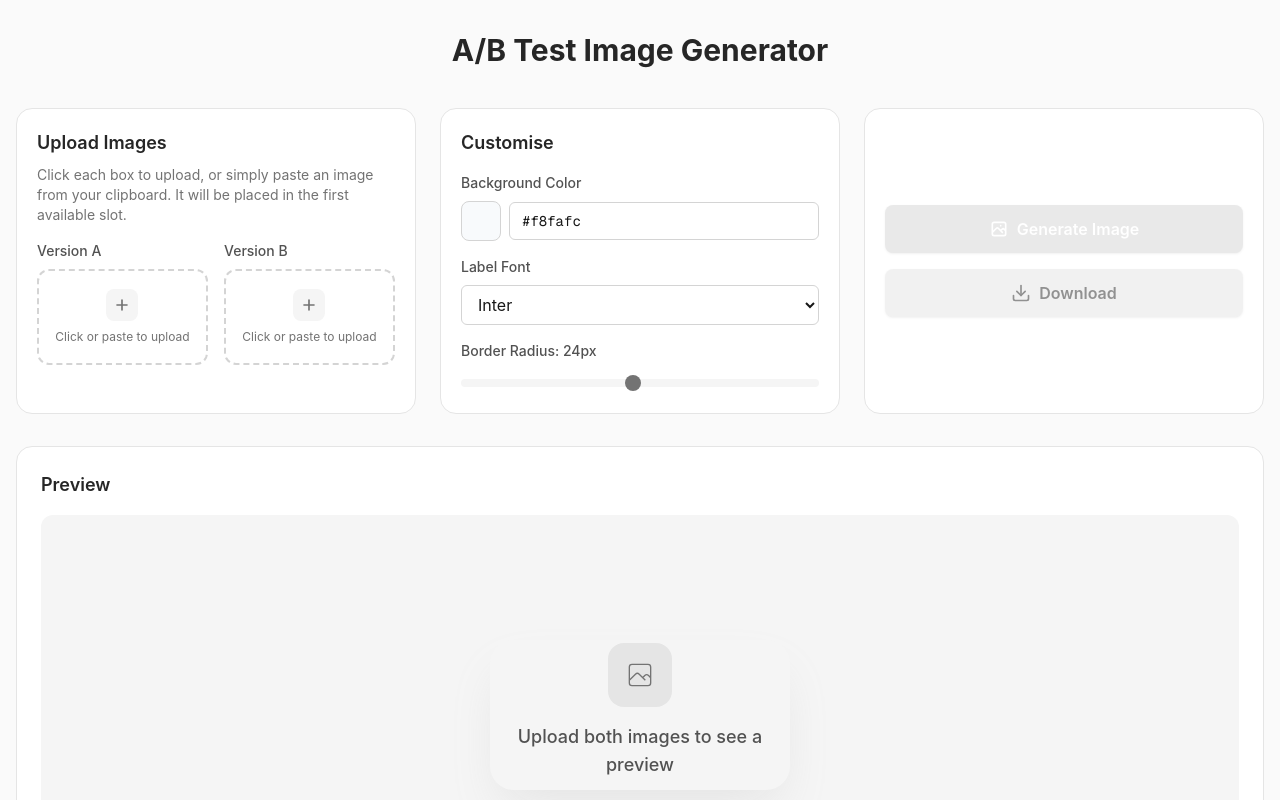
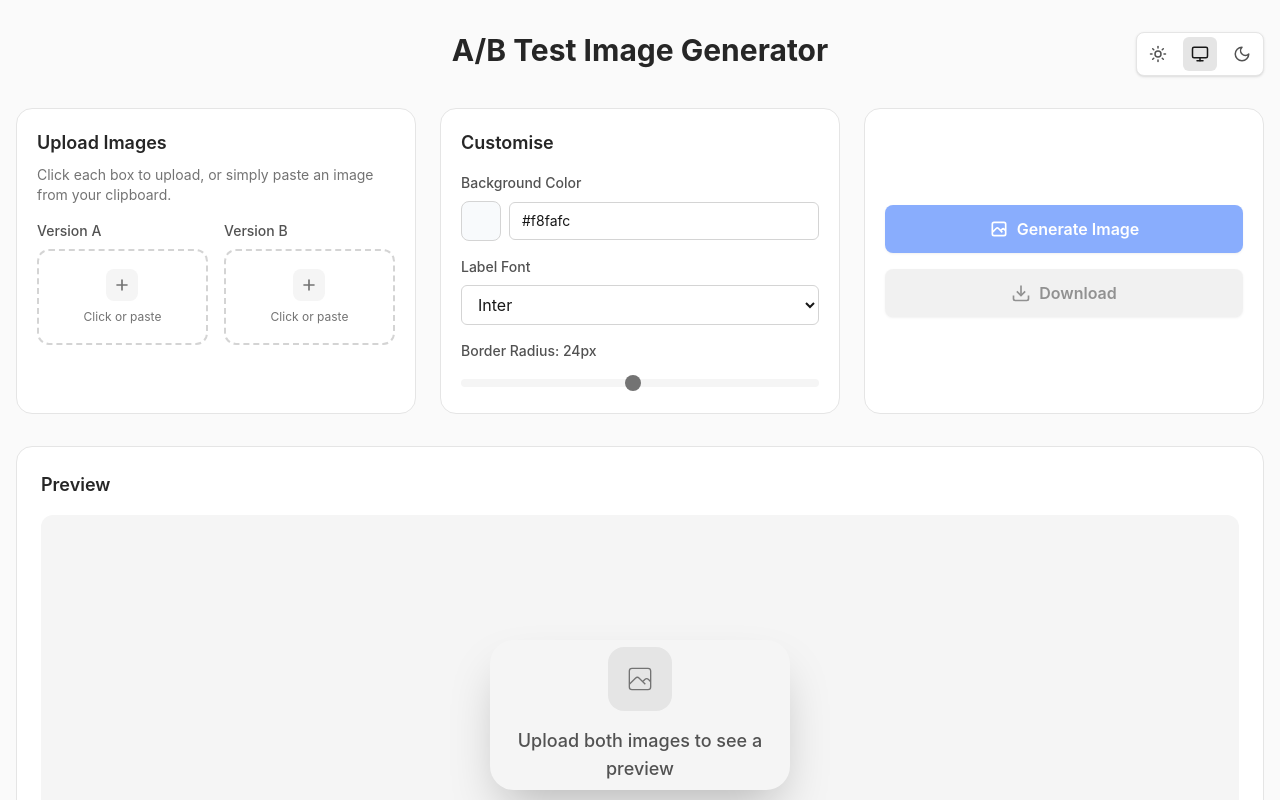
Before and after one commit to hanzalahwaheed/ab-img-gen, a Next.js app: page / in a window 1280 px wide. Shown: the top 800 px of the page. Built offline with nearby package versions, Linux system fonts and the light colour scheme.

Commit message:
Add light/dark mode toggle with system preference support - Added three-way theme toggle (light, system, dark) - Automatically detects and follows system theme preferences - Smooth transitions between themes - Resolves issue #3

```diff
--- a/src/app/page.tsx
+++ b/src/app/page.tsx
@@ -9,7 +9,52 @@ export default function ABImageGenerator() {
   const [labelFont, setLabelFont] = useState("Inter");
   const [borderRadius, setBorderRadius] = useState(24);
   const [generated, setGenerated] = useState(false);
+  const [theme, setTheme] = useState<"light" | "dark" | "system">("system");
+  const [mounted, setMounted] = useState(false);
   const canvasRef = useRef<HTMLCanvasElement>(null);
+
+  // Mark component as mounted
+  useEffect(() => {
+    setMounted(true);
+  }, []);
+
+  // Handle theme changes
+  useEffect(() => {
+    if (!mounted) return;
+
+    const root = document.documentElement;
+
+    const applyTheme = (currentTheme: "light" | "dark" | "system") => {
+      let effectiveTheme: "light" | "dark" = "light";
+
+      if (currentTheme === "system") {
+        effectiveTheme = window.matchMedia("(prefers-color-scheme: dark)").matches ? "dark" : "light";
+      } else {
+        effectiveTheme = currentTheme;
+      }
+
+      console.log("Applying theme:", currentTheme, "->", effectiveTheme); // Debug log
+
+      if (effectiveTheme === "dark") {
+        root.classList.add("dark");
+      } else {
+        root.classList.remove("dark");
+      }
+    };
+
+    applyTheme(theme);
+
+    // Listen for system theme changes
+    const mediaQuery = window.matchMedia("(prefers-color-scheme: dark)");
+    const handleChange = () => {
+      if (theme === "system") {
+        applyTheme("system");
+      }
+    };
+
+    mediaQuery.addEventListener("change", handleChange);
+    return () => mediaQuery.removeEventListener("change", handleChange);
+  }, [theme, mounted]);
 
   const handleImageFile = (file: File, side: "left" | "right") => {
     const url = URL.createObjectURL(file);
@@ -39,21 +84,19 @@ export default function ABImageGenerator() {
         if (items[i].type.indexOf("image") !== -1) {
           const file = items[i].getAsFile();
           if (file) {
-            // If left image is empty, paste there. Otherwise, paste to right.
             const side = !leftImage ? "left" : "right";
             handleImageFile(file, side);
-            break; // Handle only the first image
+            break;
           }
         }
       }
     };
 
     window.addEventListener("paste", handlePaste);
-
     return () => {
       window.removeEventListener("paste", handlePaste);
     };
-  }, [leftImage, rightImage]); // Rerun if images change to correctly determine side
+  }, [leftImage, rightImage]);
 
   const generateImage = async () => {
     if (!leftImage || !rightImage || !canvasRef.current) return;
@@ -73,7 +116,6 @@ export default function ABImageGenerator() {
       new Promise((res) => (imgB.onload = res)),
     ]);
 
-    // ---- SETTINGS ----
     const MAX_HEIGHT = 800;
     const PADDING = 40;
     const LABEL_STRIP_HEIGHT = 100;
@@ -96,19 +138,13 @@ export default function ABImageGenerator() {
     canvas.width = totalWidth;
     canvas.height = totalHeight;
 
-    // Clip canvas to rounded rectangle
     ctx.save();
     ctx.beginPath();
     ctx.moveTo(BORDER_RADIUS, 0);
     ctx.lineTo(totalWidth - BORDER_RADIUS, 0);
     ctx.quadraticCurveTo(totalWidth, 0, totalWidth, BORDER_RADIUS);
     ctx.lineTo(totalWidth, totalHeight - BORDER_RADIUS);
-    ctx.quadraticCurveTo(
-      totalWidth,
-      totalHeight,
-      totalWidth - BORDER_RADIUS,
-      totalHeight
-    );
+    ctx.quadraticCurveTo(totalWidth, totalHeight, totalWidth - BORDER_RADIUS, totalHeight);
     ctx.lineTo(BORDER_RADIUS, totalHeight);
     ctx.quadraticCurveTo(0, totalHeight, 0, totalHeight - BORDER_RADIUS);
     ctx.lineTo(0, BORDER_RADIUS);
@@ -116,39 +152,22 @@ export default function ABImageGenerator() {
     ctx.closePath();
     ctx.clip();
 
-    // Fill only the clipped area with neutral
     ctx.fillStyle = BG_COLOR;
     ctx.fillRect(0, 0, totalWidth, totalHeight);
 
-    // Draw images
     const offsetAY = PADDING + (contentHeight - newHeightA) / 2;
     const offsetBY = PADDING + (contentHeight - newHeightB) / 2;
 
     ctx.drawImage(imgA, PADDING, offsetAY, newWidthA, newHeightA);
-    ctx.drawImage(
-      imgB,
-      PADDING * 2 + newWidthA,
-      offsetBY,
-      newWidthB,
-      newHeightB
-    );
+    ctx.drawImage(imgB, PADDING * 2 + newWidthA, offsetBY, newWidthB, newHeightB);
 
-    // Draw labels
     ctx.fillStyle = "#000000";
     ctx.font = `bold 48px ${labelFont}, sans-serif`;
     ctx.textAlign = "center";
     ctx.textBaseline = "middle";
 
-    ctx.fillText(
-      "A",
-      PADDING + newWidthA / 2,
-      contentHeight + PADDING * 2 + LABEL_STRIP_HEIGHT / 2
-    );
-    ctx.fillText(
-      "B",
-      PADDING * 2 + newWidthA + newWidthB / 2,
-      contentHeight + PADDING * 2 + LABEL_STRIP_HEIGHT / 2
-    );
+    ctx.fillText("A", PADDING + newWidthA / 2, contentHeight + PADDING * 2 + LABEL_STRIP_HEIGHT / 2);
+    ctx.fillText("B", PADDING * 2 + newWidthA + newWidthB / 2, contentHeight + PADDING * 2 + LABEL_STRIP_HEIGHT / 2);
 
     ctx.restore();
     setGenerated(true);
@@ -175,24 +194,89 @@ export default function ABImageGenerator() {
   ];
 
   return (
-    <div className="min-h-screen bg-neutral-50 dark:bg-neutral-950">
+    <div className="min-h-screen bg-neutral-50 dark:bg-neutral-950 transition-colors duration-200">
       <div className="container mx-auto px-4 py-8">
-        <header className="text-center mb-10">
+        <header className="text-center mb-10 relative">
           <h1 className="text-3xl font-bold text-neutral-800 dark:text-neutral-200">
             A/B Test Image Generator
           </h1>
+          <div className="absolute top-0 right-0">
+            <div className="flex items-center gap-2 bg-white dark:bg-neutral-900 rounded-lg border border-neutral-200 dark:border-neutral-800 p-1 shadow-sm">
+              <button
+                onClick={() => {
+                  console.log("Setting theme to light");
+                  setTheme("light");
+                }}
+                className={`p-2 rounded-md transition-all ${
+                  theme === "light"
+                    ? "bg-neutral-200 dark:bg-neutral-700 text-neutral-900 dark:text-neutral-100"
+                    : "text-neutral-600 dark:text-neutral-400 hover:bg-neutral-100 dark:hover:bg-neutral-800"
+                }`}
+                title="Light mode"
+                type="button"
+              >
+                <svg xmlns="http://www.w3.org/2000/svg" width="18" height="18" viewBox="0 0 24 24" fill="none" stroke="currentColor" strokeWidth="2" strokeLinecap="round" strokeLinejoin="round">
+                  <circle cx="12" cy="12" r="4" />
+                  <path d="M12 2v2" />
+                  <path d="M12 20v2" />
+                  <path d="m4.93 4.93 1.41 1.41" />
+                  <path d="m17.66 17.66 1.41 1.41" />
+                  <path d="M2 12h2" />
+                  <path d="M20 12h2" />
+                  <path d="m6.34 17.66-1.41 1.41" />
+                  <path d="m19.07 4.93-1.41 1.41" />
+                </svg>
+              </button>
+
+              <button
+                onClick={() => {
+                  console.log("Setting theme to system");
+                  setTheme("system");
+                }}
+                className={`p-2 rounded-md transition-all ${
+                  theme === "system"
+                    ? "bg-neutral-200 dark:bg-neutral-700 text-neutral-900 dark:text-neutral-100"
+                    : "text-neutral-600 dark:text-neutral-400 hover:bg-neutral-100 dark:hover:bg-neutral-800"
+                }`}
+                title="System preference"
+                type="button"
+              >
+                <svg xmlns="http://www.w3.org/2000/svg" width="18" height="18" viewBox="0 0 24 24" fill="none" stroke="currentColor" strokeWidth="2" strokeLinecap="round" strokeLinejoin="round">
+                  <rect x="2" y="3" width="20" height="14" rx="2" />
+                  <path d="M8 21h8" />
+                  <path d="M12 17v4" />
+                </svg>
+              </button>
+
+              <button
+                onClick={() => {
+                  console.log("Setting theme to dark");
+                  setTheme("dark");
+                }}
+                className={`p-2 rounded-md transition-all ${
+                  theme === "dark"
+                    ? "bg-neutral-200 dark:bg-neutral-700 text-neutral-900 dark:text-neutral-100"
+                    : "text-neutral-600 dark:text-neutral-400 hover:bg-neutral-100 dark:hover:bg-neutral-800"
+                }`}
+                title="Dark mode"
+                type="button"
+              >
+                <svg xmlns="http://www.w3.org/2000/svg" width="18" height="18" viewBox="0 0 24 24" fill="none" stroke="currentColor" strokeWidth="2" strokeLinecap="round" strokeLinejoin="round">
+                  <path d="M12 3a6 6 0 0 0 9 9 9 9 0 1 1-9-9Z" />
+                </svg>
+              </button>
+            </div>
+          </div>
         </header>
 
         <main className="flex flex-col gap-8">
           <div className="grid grid-cols-1 md:grid-cols-3 gap-6">
-            {/* Col 1: Upload Images */}
-            <div className="bg-white dark:bg-neutral-900 rounded-2xl border border-neutral-200 dark:border-neutral-800 p-5">
+            <div className="bg-white dark:bg-neutral-900 rounded-2xl border border-neutral-200 dark:border-neutral-800 p-5 transition-colors">
               <h2 className="text-lg font-semibold mb-4 text-neutral-800 dark:text-neutral-200">
                 Upload Images
               </h2>
               <p className="text-sm text-neutral-500 dark:text-neutral-400 mb-4 -mt-2">
-                Click each box to upload, or simply paste an image from your
-                clipboard. It will be placed in the first available slot.
+                Click each box to upload, or simply paste an image from your clipboard.
               </p>
               <div className="grid grid-cols-2 gap-4">
                 {[
@@ -207,52 +291,26 @@ export default function ABImageGenerator() {
                       <input
                         type="file"
                         accept="image/*"
-                        onChange={(e) =>
-                          handleUpload(e, side as "left" | "right")
-                        }
+                        onChange={(e) => handleUpload(e, side as "left" | "right")}
                         className="absolute inset-0 w-full h-full opacity-0 cursor-pointer"
                       />
                       {image ? (
                         <div className="flex flex-col items-center justify-center text-center gap-2">
                           <div className="w-8 h-8 rounded-lg bg-green-100 dark:bg-green-900 flex items-center justify-center">
-                            <svg
-                              className="w-5 h-5 text-green-600 dark:text-green-400"
-                              fill="none"
-                              stroke="currentColor"
-                              viewBox="0 0 24 24"
-                            >
-                              <path
-                                strokeLinecap="round"
-                                strokeLinejoin="round"
-                                strokeWidth={2}
-                                d="M5 13l4 4L19 7"
-                              />
+                            <svg className="w-5 h-5 text-green-600 dark:text-green-400" fill="none" stroke="currentColor" viewBox="0 0 24 24">
+                              <path strokeLinecap="round" strokeLinejoin="round" strokeWidth={2} d="M5 13l4 4L19 7" />
                             </svg>
                           </div>
-                          <span className="text-xs text-neutral-700 dark:text-neutral-300 font-medium">
-                            Image loaded
-                          </span>
+                          <span className="text-xs text-neutral-700 dark:text-neutral-300 font-medium">Image loaded</span>
                         </div>
                       ) : (
                         <div className="flex flex-col items-center justify-center text-center gap-2">
                           <div className="w-8 h-8 rounded-lg bg-neutral-100 dark:bg-neutral-800 flex items-center justify-center">
-                            <svg
-                              className="w-5 h-5 text-neutral-500"
-                              fill="none"
-                              stroke="currentColor"
-                              viewBox="0 0 24 24"
-                            >
-                              <path
-                                strokeLinecap="round"
-                                strokeLinejoin="round"
-                                strokeWidth={2}
-                                d="M12 6v6m0 0v6m0-6h6m-6 0H6"
-                              />
+                            <svg className="w-5 h-5 text-neutral-500" fill="none" stroke="currentColor" viewBox="0 0 24 24">
+                              <path strokeLinecap="round" strokeLinejoin="round" strokeWidth={2} d="M12 6v6m0 0v6m0-6h6m-6 0H6" />
                             </svg>
                           </div>
-                          <p className="text-xs text-neutral-500 dark:text-neutral-400">
-                            Click or paste to upload
-                          </p>
+                          <p className="text-xs text-neutral-500 dark:text-neutral-400">Click or paste</p>
                         </div>
                       )}
                     </div>
@@ -261,122 +319,66 @@ export default function ABImageGenerator() {
               </div>
             </div>
 
-            {/* Col 2: Customization */}
-            <div className="bg-white dark:bg-neutral-900 rounded-2xl border border-neutral-200 dark:border-neutral-800 p-5">
-              <h2 className="text-lg font-semibold mb-4 text-neutral-800 dark:text-neutral-200">
-                Customise
-              </h2>
+            <div className="bg-white dark:bg-neutral-900 rounded-2xl border border-neutral-200 dark:border-neutral-800 p-5 transition-colors">
+              <h2 className="text-lg font-semibold mb-4 text-neutral-800 dark:text-neutral-200">Customise</h2>
               <div className="space-y-4">
                 <div>
-                  <label className="block text-sm font-medium text-neutral-600 dark:text-neutral-400 mb-2">
-                    Background Color
-                  </label>
+                  <label className="block text-sm font-medium text-neutral-600 dark:text-neutral-400 mb-2">Background Color</label>
                   <div className="flex items-center gap-2">
                     <div className="relative w-10 h-10">
-                      <input
-                        type="color"
-                        value={bgColor}
-                        onChange={(e) => setBgColor(e.target.value)}
-                        className="absolute inset-0 w-full h-full opacity-0 cursor-pointer"
-                      />
-                      <div
-                        className="w-10 h-10 rounded-lg border border-neutral-300 dark:border-neutral-700"
-                        style={{ backgroundColor: bgColor }}
-                      />
+                      <input type="color" value={bgColor} onChange={(e) => setBgColor(e.target.value)} className="absolute inset-0 w-full h-full opacity-0 cursor-pointer" />
+                      <div className="w-10 h-10 rounded-lg border border-neutral-300 dark:border-neutral-700" style={{ backgroundColor: bgColor }} />
                     </div>
                     <input
                       type="text"
                       value={bgColor}
                       onChange={(e) => setBgColor(e.target.value)}
-                      className="flex-1 px-3 py-2 border border-neutral-300 dark:border-neutral-700 rounded-md bg-white dark:bg-neutral-800 text-neutral-900 dark:text-neutral-100 text-sm font-mono focus:ring-2 focus:ring-blue-500 focus:border-blue-500 transition"
+                      className="flex-1 px-3 py-2 border border-neutral-300 dark:border-neutral-700 rounded-md bg-white dark:bg-neutral-800 text-neutral-900 dark:text-neutral-100 text-sm font-mono focus:ring-2 focus:ring-blue-500 transition"
                       placeholder="#f8fafc"
                     />
                   </div>
                 </div>
                 <div>
-                  <label className="block text-sm font-medium text-neutral-600 dark:text-neutral-400 mb-2">
-                    Label Font
-                  </label>
-                  <select
-                    value={labelFont}
-                    onChange={(e) => setLabelFont(e.target.value)}
-                    className="w-full px-3 py-2 border border-neutral-300 dark:border-neutral-700 rounded-md bg-white dark:bg-neutral-800 text-neutral-900 dark:text-neutral-100 focus:ring-2 focus:ring-blue-500 focus:border-blue-500 transition"
-                  >
+                  <label className="block text-sm font-medium text-neutral-600 dark:text-neutral-400 mb-2">Label Font</label>
+                  <select value={labelFont} onChange={(e) => setLabelFont(e.target.value)} className="w-full px-3 py-2 border border-neutral-300 dark:border-neutral-700 rounded-md bg-white dark:bg-neutral-800 text-neutral-900 dark:text-neutral-100 focus:ring-2 focus:ring-blue-500 transition">
                     {fontOptions.map((font) => (
-                      <option key={font} value={font}>
-                        {font}
-                      </option>
+                      <option key={font} value={font}>{font}</option>
                     ))}
                   </select>
                 </div>
-                <div className="space-y-2">
-                  <label className="block text-sm font-medium text-neutral-600 dark:text-neutral-400">
-                    Border Radius: {borderRadius}px
-                  </label>
+                <div>
+                  <label className="block text-sm font-medium text-neutral-600 dark:text-neutral-400 mb-2">Border Radius: {borderRadius}px</label>
                   <input
                     type="range"
                     min="0"
                     max="50"
                     value={borderRadius}
                     onChange={(e) => setBorderRadius(Number(e.target.value))}
-                    className="
-    w-full h-2 bg-neutral-100 dark:bg-neutral-700 rounded-lg appearance-none cursor-pointer
-    [&::-webkit-slider-thumb]:appearance-none
-    [&::-webkit-slider-thumb]:h-4
-    [&::-webkit-slider-thumb]:w-4
-    [&::-webkit-slider-thumb]:rounded-full
-    [&::-webkit-slider-thumb]:bg-neutral-500
-    [&::-webkit-slider-thumb]:cursor-pointer
-    [&::-moz-range-thumb]:h-4
-    [&::-moz-range-thumb]:w-4
-    [&::-moz-range-thumb]:rounded-full
-    [&::-moz-range-thumb]:bg-neutral-500
-    [&::-moz-range-thumb]:cursor-pointer
-  "
+                    className="w-full h-2 bg-neutral-100 dark:bg-neutral-700 rounded-lg appearance-none cursor-pointer [&::-webkit-slider-thumb]:appearance-none [&::-webkit-slider-thumb]:h-4 [&::-webkit-slider-thumb]:w-4 [&::-webkit-slider-thumb]:rounded-full [&::-webkit-slider-thumb]:bg-neutral-500 [&::-webkit-slider-thumb]:cursor-pointer [&::-moz-range-thumb]:h-4 [&::-moz-range-thumb]:w-4 [&::-moz-range-thumb]:rounded-full [&::-moz-range-thumb]:bg-neutral-500"
                   />
                 </div>
               </div>
             </div>
 
-            {/* Col 3: Actions */}
-            <div className="bg-white dark:bg-neutral-900 rounded-2xl border border-neutral-200 dark:border-neutral-800 p-5 flex flex-col justify-center gap-4">
+            <div className="bg-white dark:bg-neutral-900 rounded-2xl border border-neutral-200 dark:border-neutral-800 p-5 flex flex-col justify-center gap-4 transition-colors">
               <button
                 onClick={generateImage}
                 disabled={!leftImage || !rightImage}
-                className="w-full bg-blue-600 text-white h-12 px-4 rounded-lg font-semibold hover:bg-blue-700 transition-all duration-200 ease-in-out disabled:opacity-50 disabled:cursor-not-allowed disabled:bg-neutral-300 dark:disabled:bg-neutral-700 flex items-center justify-center gap-2 shadow-sm hover:shadow-md transform hover:-translate-y-0.5"
+                className="w-full bg-blue-600 text-white h-12 px-4 rounded-lg font-semibold hover:bg-blue-700 transition disabled:opacity-50 disabled:cursor-not-allowed flex items-center justify-center gap-2 shadow-sm"
+                type="button"
               >
-                <svg
-                  xmlns="http://www.w3.org/2000/svg"
-                  width="20"
-                  height="20"
-                  viewBox="0 0 24 24"
-                  fill="none"
-                  stroke="currentColor"
-                  strokeWidth="2"
-                  strokeLinecap="round"
-                  strokeLinejoin="round"
-                >
+                <svg xmlns="http://www.w3.org/2000/svg" width="20" height="20" viewBox="0 0 24 24" fill="none" stroke="currentColor" strokeWidth="2">
                   <path d="M4 16l4.586-4.586a2 2 0 012.828 0L16 16m-2-2l1.586-1.586a2 2 0 012.828 0L20 14m-6-6h.01M6 20h12a2 2 0 002-2V6a2 2 0 00-2-2H6a2 2 0 00-2 2v12a2 2 0 002 2z" />
                 </svg>
                 Generate Image
               </button>
-
               <button
                 onClick={downloadImage}
                 disabled={!generated}
-                className="w-full bg-neutral-200 dark:bg-neutral-800 text-neutral-800 dark:text-neutral-200 h-12 px-4 rounded-lg font-semibold hover:bg-neutral-300 dark:hover:bg-neutral-700 transition-all duration-200 ease-in-out disabled:opacity-50 disabled:cursor-not-allowed flex items-center justify-center gap-2 shadow-sm hover:shadow-md transform hover:-translate-y-0.5"
+                className="w-full bg-neutral-200 dark:bg-neutral-800 text-neutral-800 dark:text-neutral-200 h-12 px-4 rounded-lg font-semibold hover:bg-neutral-300 dark:hover:bg-neutral-700 transition disabled:opacity-50 disabled:cursor-not-allowed flex items-center justify-center gap-2 shadow-sm"
+                type="button"
               >
-                <svg
-                  xmlns="http://www.w3.org/2000/svg"
-                  width="20"
-                  height="20"
-                  viewBox="0 0 24 24"
-                  fill="none"
-                  stroke="currentColor"
-                  strokeWidth="2"
-                  strokeLinecap="round"
-                  strokeLinejoin="round"
-                >
+                <svg xmlns="http://www.w3.org/2000/svg" width="20" height="20" viewBox="0 0 24 24" fill="none" stroke="currentColor" strokeWidth="2">
                   <path d="M21 15v4a2 2 0 0 1-2 2H5a2 2 0 0 1-2-2v-4" />
                   <polyline points="7 10 12 15 17 10" />
                   <line x1="12" y1="15" x2="12" y2="3" />
@@ -386,40 +388,21 @@ export default function ABImageGenerator() {
             </div>
           </div>
 
-          {/* Preview Area */}
           <div className="col-span-1 md:col-span-3">
-            <div className="bg-white dark:bg-neutral-900 rounded-2xl border border-neutral-200 dark:border-neutral-800 p-6">
-              <h2 className="text-lg font-semibold mb-4 text-neutral-800 dark:text-neutral-200">
-                Preview
-              </h2>
-              <div className="w-full bg-neutral-100 dark:bg-neutral-900/50 rounded-xl flex items-center justify-center p-8 min-h-[400px]">
-                <div
-                  className="relative transition-all duration-200"
-                  style={{
-                    borderRadius: `${borderRadius}px`,
-                  }}
-                >
-                  <canvas
-                    ref={canvasRef}
-                    className="max-w-full h-auto shadow-2xl shadow-neutral-400/20 dark:shadow-black/20"
-                    style={{ borderRadius: `${borderRadius}px` }}
-                  />
+            <div className="bg-white dark:bg-neutral-900 rounded-2xl border border-neutral-200 dark:border-neutral-800 p-6 transition-colors">
+              <h2 className="text-lg font-semibold mb-4 text-neutral-800 dark:text-neutral-200">Preview</h2>
+              <div className="w-full bg-neutral-100 dark:bg-neutral-900/50 rounded-xl flex items-center justify-center p-8 min-h-[400px] transition-colors">
+                <div className="relative" style={{ borderRadius: `${borderRadius}px` }}>
+                  <canvas ref={canvasRef} className="max-w-full h-auto shadow-2xl" style={{ borderRadius: `${borderRadius}px` }} />
                   {!leftImage || !rightImage ? (
                     <div className="absolute inset-0 flex items-center justify-center">
                       <div className="text-center">
                         <div className="w-16 h-16 mx-auto mb-4 rounded-2xl bg-neutral-200 dark:bg-neutral-800 flex items-center justify-center">
-                          <svg
-                            className="w-8 h-8 text-neutral-500"
-                            fill="none"
-                            stroke="currentColor"
-                            viewBox="0 0 24 24"
-                          >
+                          <svg className="w-8 h-8 text-neutral-500" fill="none" stroke="currentColor" viewBox="0 0 24 24">
                             <path d="M4 16l4.586-4.586a2 2 0 012.828 0L16 16m-2-2l1.586-1.586a2 2 0 012.828 0L20 14m-6-6h.01M6 20h12a2 2 0 002-2V6a2 2 0 00-2-2H6a2 2 0 00-2 2v12a2 2 0 002 2z" />
                           </svg>
                         </div>
-                        <p className="text-neutral-600 dark:text-neutral-400 text-lg font-medium mb-2">
-                          Upload both images to see a preview
-                        </p>
+                        <p className="text-neutral-600 dark:text-neutral-400 text-lg font-medium">Upload both images to see a preview</p>
                       </div>
                     </div>
                   ) : null}
```
Also changed, not shown: src/app/globals.css (+9 -10 lines), src/app/layout.tsx (+3 -10 lines).
